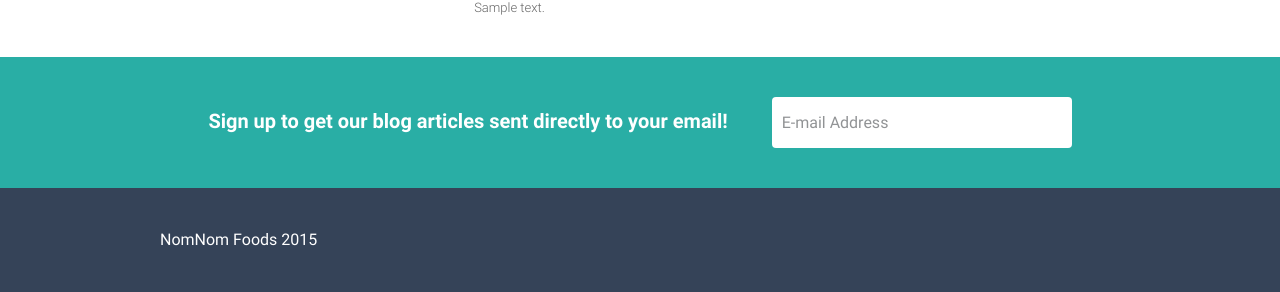
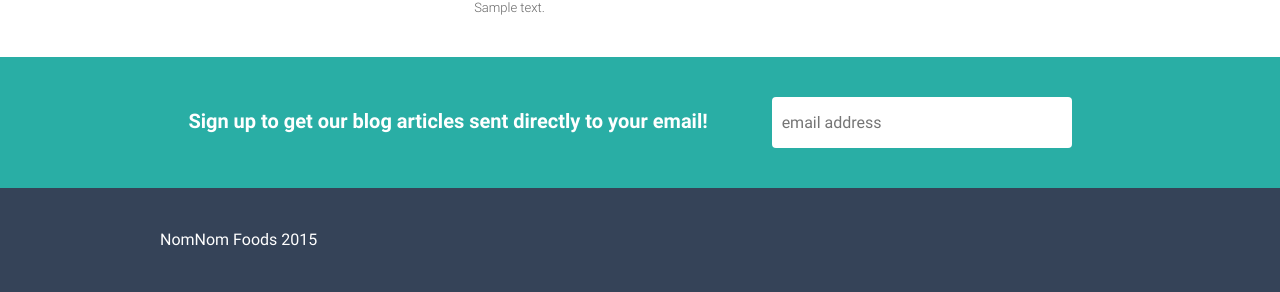
Before and after one commit to eson-schulz/nomnom-blog, a Django app: template templates/blog.html in a window 1280 px wide; the page is wider, and only the part inside the window is pictured. Shown: the part 862-1154 px from the top of that part. Run offline with Django 3.2, Linux system fonts and the light colour scheme; tables that the repository leaves empty hold one stand-in row (values such as "Sample post"); the template is opened without the code that fills it: values that come from a table or form of the project are taken from there, most other values are stand-ins (such as "Sample title", 1, 10 or a date in 2020); some libraries are stand-ins or nearby versions; some web fonts are replaced.

Commit message:
Added mailchimp form

```diff
--- a/templates/blog.html
+++ b/templates/blog.html
@@ -204,7 +204,16 @@
 						<div class="background_teal email">
 							<div class="centered_container vertical_padding">
 								<h4>Sign up to get our blog articles sent directly to your email!</h4>
-								<input placeholder="E-mail Address" type="text">
+								<!-- Begin MailChimp Signup Form -->
+								<form action="//nomnomlunches.us11.list-manage.com/subscribe/post?u=59fd9246d42565cc58bdb06d1&amp;id=a18f62efe2" method="post" id="mc-embedded-subscribe-form" name="mc-embedded-subscribe-form" class="validate" target="_blank" novalidate>
+
+									<input type="email" value="" name="EMAIL" class="email" id="mce-EMAIL" placeholder="email address" style="width:300px;" required>
+								    <!-- real people should not fill this in and expect good things - do not remove this or risk form bot signups-->
+								    <div style="position: absolute; left: -5000px;"><input type="text" name="b_59fd9246d42565cc58bdb06d1_a18f62efe2" tabindex="-1" value=""></div>
+									<input type="submit" style="display:none"/>
+								</form>
+								</div>
+								<!--End mc_embed_signup-->
 							</div>
 						</div>
 
```
